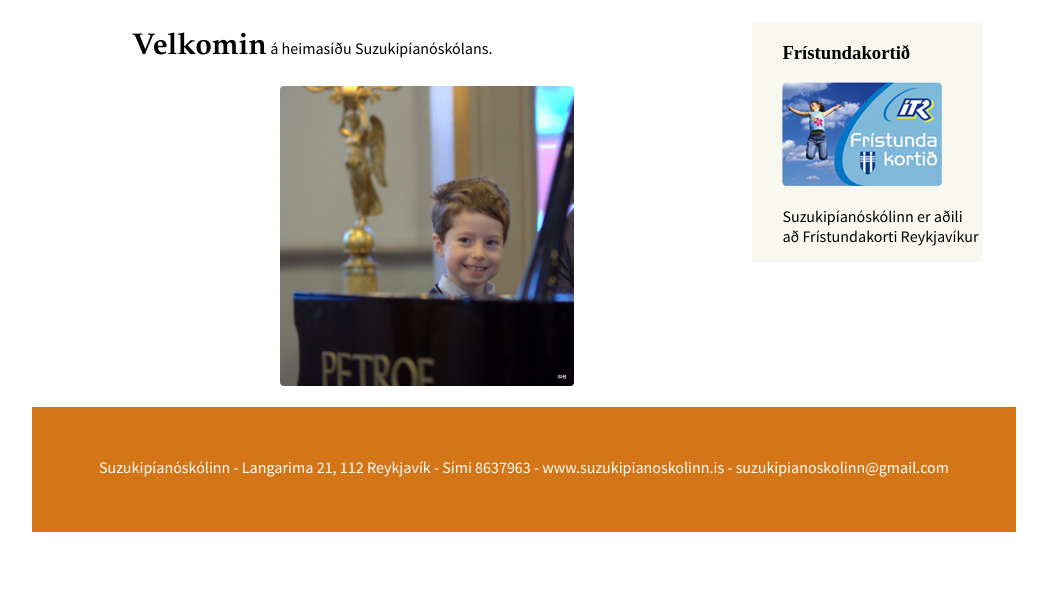
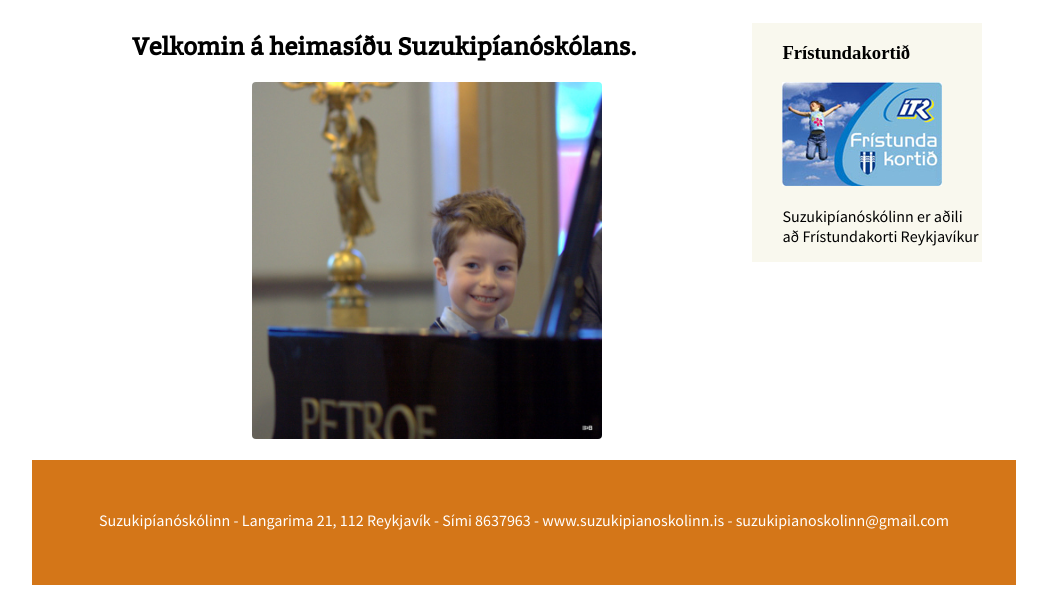
Before and after one commit to Bangsadrengur/squealing-octo-rutabaga, a plain HTML site: page index.html in a window 1280 px wide. Shown: the part 281-882 px from the top of the page, without its empty margins (116-1163 px from the left). Before the commit the page ends 829 px from the top, so only its background shows below. Drawn offline with Linux system fonts and the light colour scheme.

Commit message:
Forsíðu breytt; Texta breytt; Stíl texta breytt; Mynd stækkuð

```diff
--- a/index.html
+++ b/index.html
@@ -30,9 +30,7 @@
     </ul>
     </nav>
     <div class="left">
-        <p>
-        <span>Velkomin</span> á heimasíðu Suzukipíanóskólans.
-        </p>
+        <h2>Velkomin á heimasíðu Suzukipíanóskólans.</h2>
         <img src="IMG_6551.jpg"/>
     </div>
     <div class="right">
--- a/stylesheet.css
+++ b/stylesheet.css
@@ -15,7 +15,7 @@ p
     font-family: "Source Sans Pro", Helvetica, sans-serif;
 }
 
-h1
+h1, h2
 {
     font-family: "Bitter-Regular", Georgia, serif;
 }
@@ -89,8 +89,8 @@ h1
 
 .left img
 {
-    width: 294px;
-    height: 300px;
+    width: 350px;
+    height: 357px;
     border: 1px solid white;
     border-radius: 5px;
     display: block;
```
